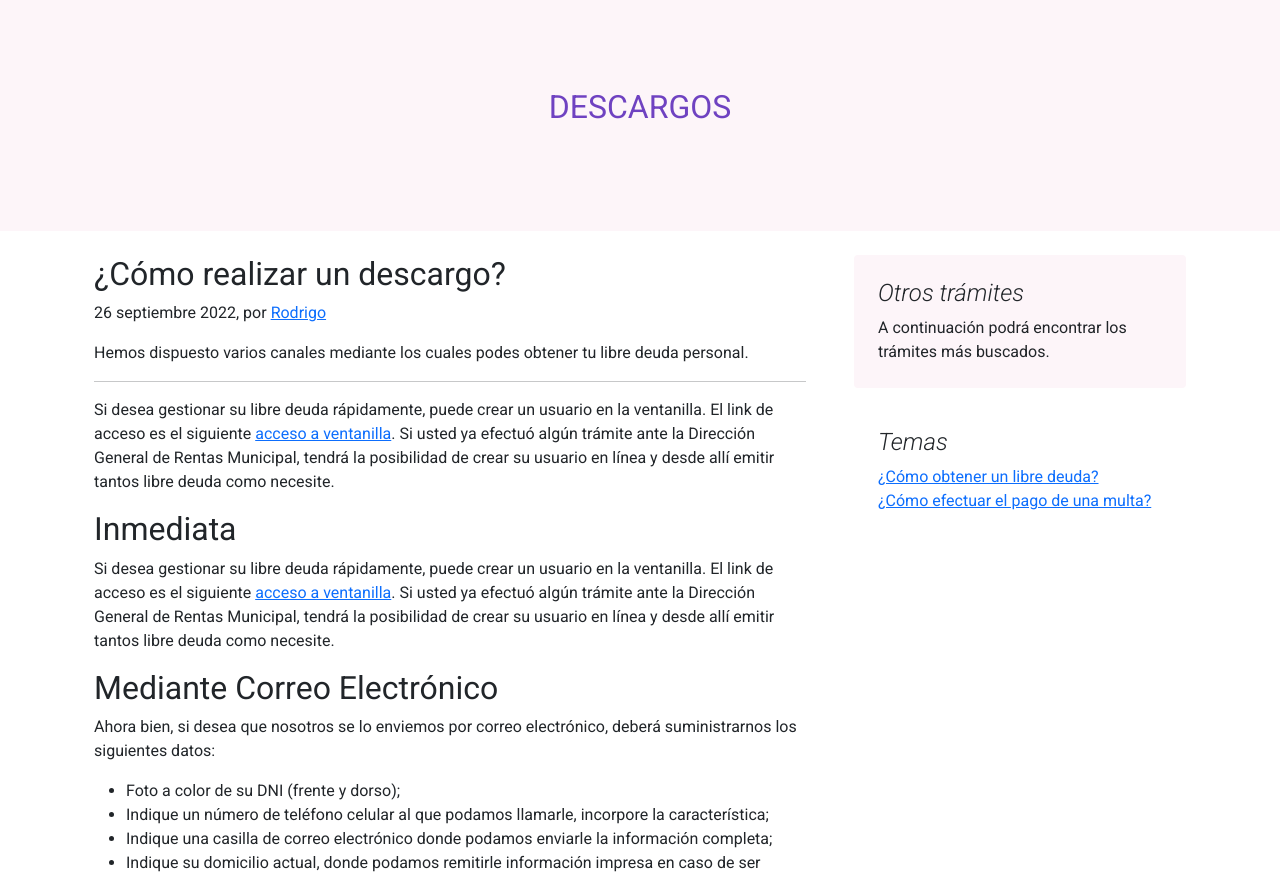
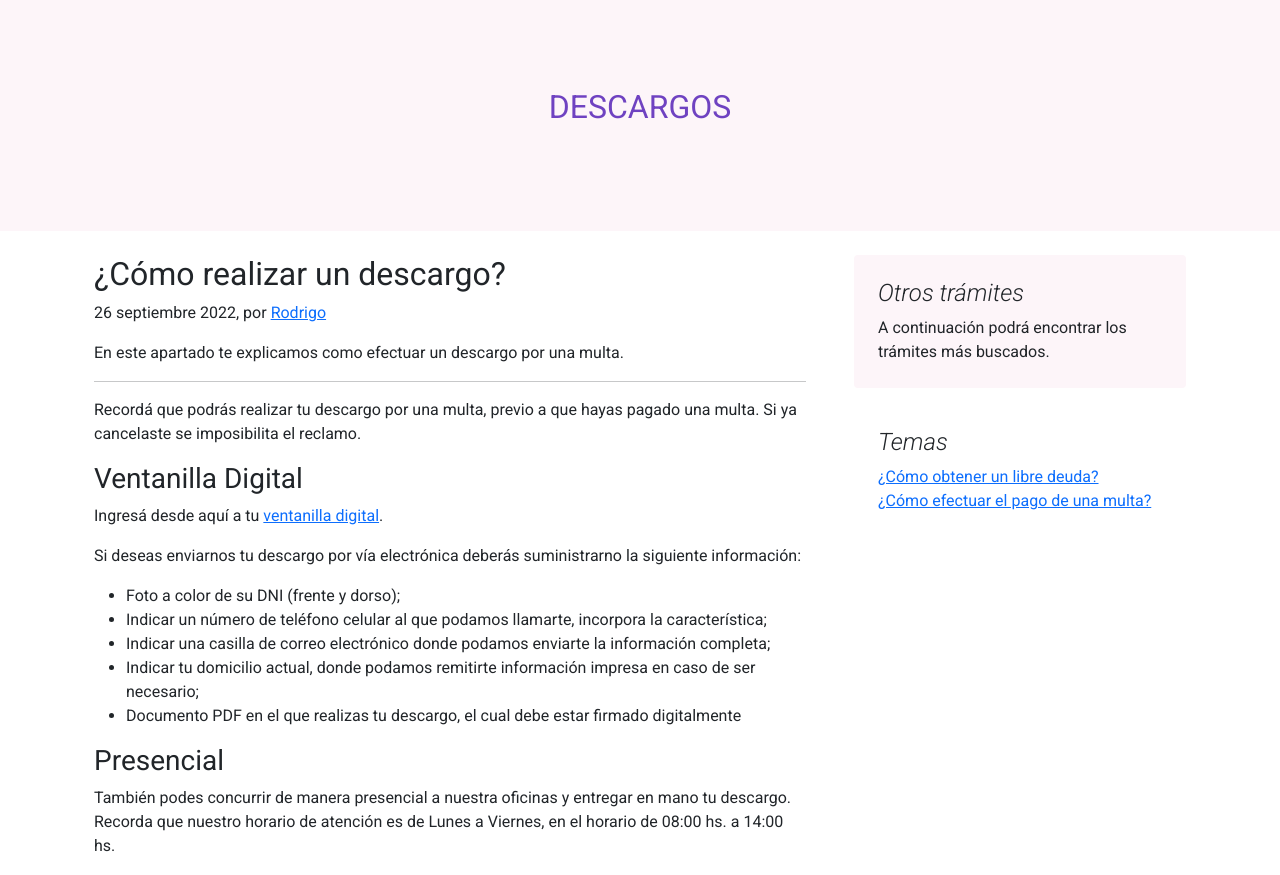
Before and after one commit to maraushuaia/coderhouse-rodrigomunoz, a website: page pages/descargos.html in a window 1280 px wide. Shown: the part 77-952 px from the top of the page. Drawn offline with Linux system fonts and the light colour scheme.

Commit message:
Modifico el contenido las páginas Libre Deuda, Pagos, Descargos

```diff
--- a/pages/descargos.html
+++ b/pages/descargos.html
@@ -54,23 +54,22 @@
                     <div class="col-md-8">
                         <article class="blog-post">
                             <h2 class="blog-post-title">¿Cómo realizar un descargo?</h2>
-                            <p class="blog-post-meta">26 septiembre 2022, por <a href="#">Rodrigo</a></p>
-                            <p>Hemos dispuesto varios canales mediante los cuales podes obtener tu libre deuda personal.</p>
+                            <p class="blog-post-meta">26 septiembre 2022, por <a href="https://github.com/maraushuaia" target="_blank">Rodrigo</a></p>
+                            <p>En este apartado te explicamos como efectuar un descargo por una multa.</p>
                             <hr>
-                            <p>Si desea gestionar su libre deuda rápidamente, puede crear un usuario en la ventanilla. El link de acceso es el siguiente <a href="./acceso_portal.html">acceso a ventanilla</a>. Si usted ya efectuó algún trámite ante la Dirección General de Rentas Municipal, tendrá la posibilidad de crear su usuario en línea y desde allí emitir tantos libre deuda como necesite.</p>
-                            <h2>Inmediata</h2>
-                            <p>Si desea gestionar su libre deuda rápidamente, puede crear un usuario en la ventanilla. El link de acceso es el siguiente <a href="./acceso_portal.html">acceso a ventanilla</a>. Si usted ya efectuó algún trámite ante la Dirección General de Rentas Municipal, tendrá la posibilidad de crear su usuario en línea y desde allí emitir tantos libre deuda como necesite.</p>
-                            <h2>Mediante Correo Electrónico</h2>
-                            <p>Ahora bien, si desea que nosotros se lo enviemos por correo electrónico, deberá suministrarnos los siguientes datos:</p>
+                            <p>Recordá que podrás realizar tu descargo por una multa, previo a que hayas pagado una multa. Si ya cancelaste se imposibilita el reclamo.</p>
+                            <h3>Ventanilla Digital</h3>
+                            <p>Ingresá desde aquí a tu <a href="./acceso_portal.html">ventanilla digital</a>.</p>
+                            <p>Si deseas enviarnos tu descargo por vía electrónica deberás suministrarno la siguiente información:</p>
                                 <ul>
                                     <li>Foto a color de su DNI (frente y dorso);</li>
-                                    <li>Indique un número de teléfono celular al que podamos llamarle, incorpore la característica;</li>
-                                    <li>Indique una casilla de correo electrónico donde podamos enviarle la información completa;</li>
-                                    <li>Indique su domicilio actual, donde podamos remitirle información impresa en caso de ser necesario;</li>
-                                    <li>Ingrese al siguiente link para solicitarlo mediante esta plataforma de consultas. Recuerde que deberá suministrar un correo electrónico válido, pues se le enviará a dicha casilla.</li>
+                                    <li>Indicar un número de teléfono celular al que podamos llamarte, incorpora la característica;</li>
+                                    <li>Indicar una casilla de correo electrónico donde podamos enviarte la información completa;</li>
+                                    <li>Indicar tu domicilio actual, donde podamos remitirte información impresa en caso de ser necesario;</li>
+                                    <li>Documento PDF en el que realizas tu descargo, el cual debe estar firmado digitalmente</li>
                                 </ul>
-                            <h2>Presencial</h2>
-                            <p>También podes concurrir de manera presencial a la oficinas. Recorda que nuestros horarios de atención son de Lunes a Viernes, en el horario de 08:00 hs. a 14:00 hs.</p>
+                            <h3>Presencial</h3>
+                            <p>También podes concurrir de manera presencial a nuestra oficinas y entregar en mano tu descargo. Recorda que nuestro horario de atención es de Lunes a Viernes, en el horario de 08:00 hs. a 14:00 hs.</p>
                         </article>
                     </div>
                     <div class="col-md-4">
```
Also changed, not shown: index.html (+12 -17 lines), pages/libre_deuda.html (+6 -6 lines), pages/pago_multas.html (+7 -16 lines).
